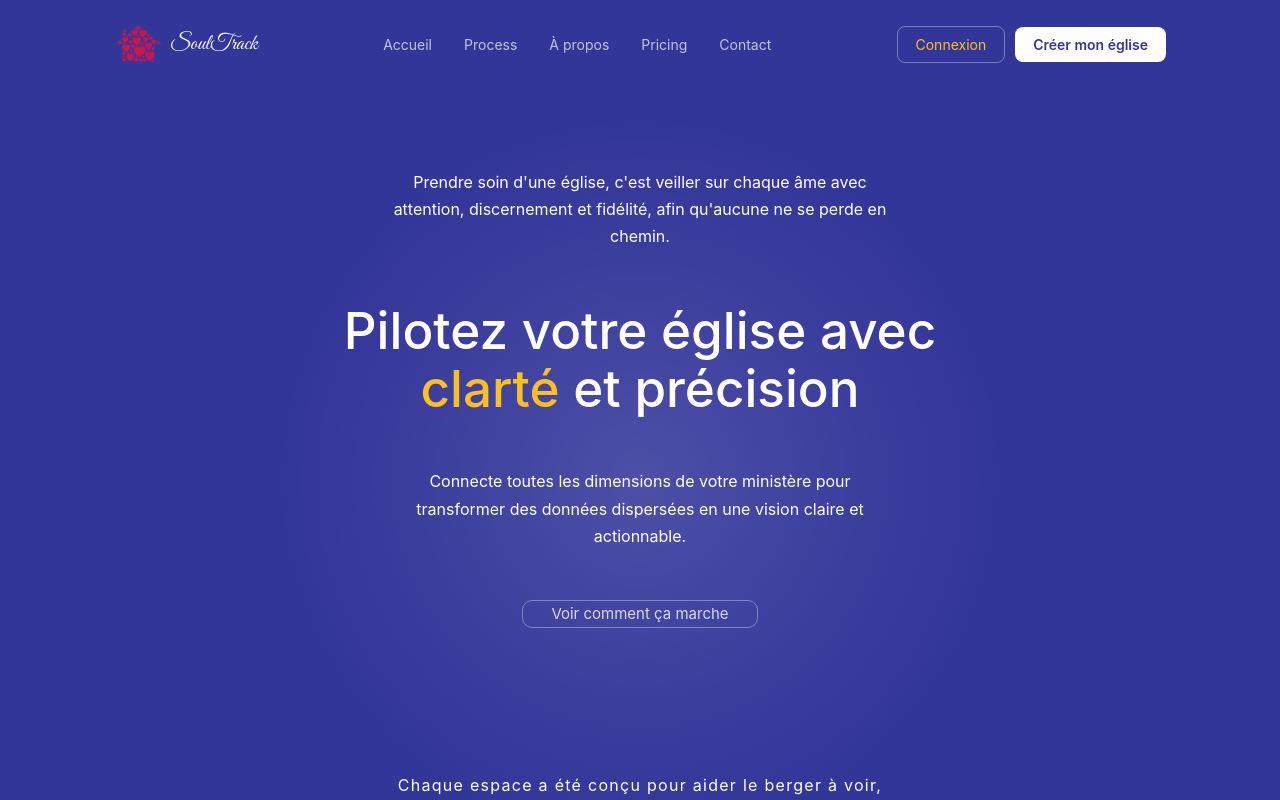
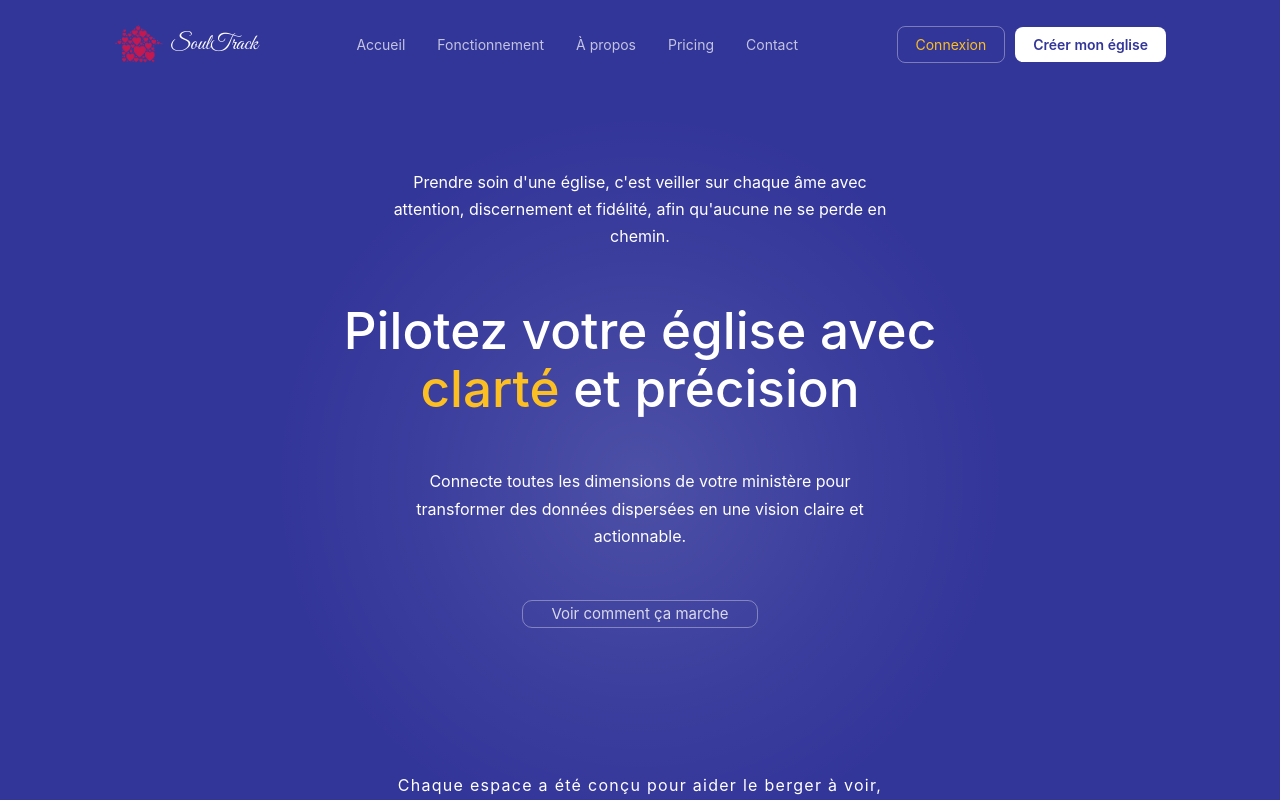
Before and after one commit to allanbavajee/soultrack, a Next.js app: page /site/HomePage in a window 1280 px wide. Shown: the top 800 px of the page. Built offline with nearby package versions, Linux system fonts and the light colour scheme.

Commit message:
Update HomePage.js

```diff
--- a/pages/site/HomePage.js
+++ b/pages/site/HomePage.js
@@ -104,7 +104,7 @@ export default function HomePage() {
 
   const navItems = [
     { label: "Accueil", path: "/site/HomePage" },
-    { label: "Process", path: "/CommentCaMarche" },
+    { label: "Fonctionnement", path: "/Fonctionnement" },
     { label: "À propos", path: "/about" },
     { label: "Pricing", path: "/pricing" },
     { label: "Contact", path: "/contact" },
```
